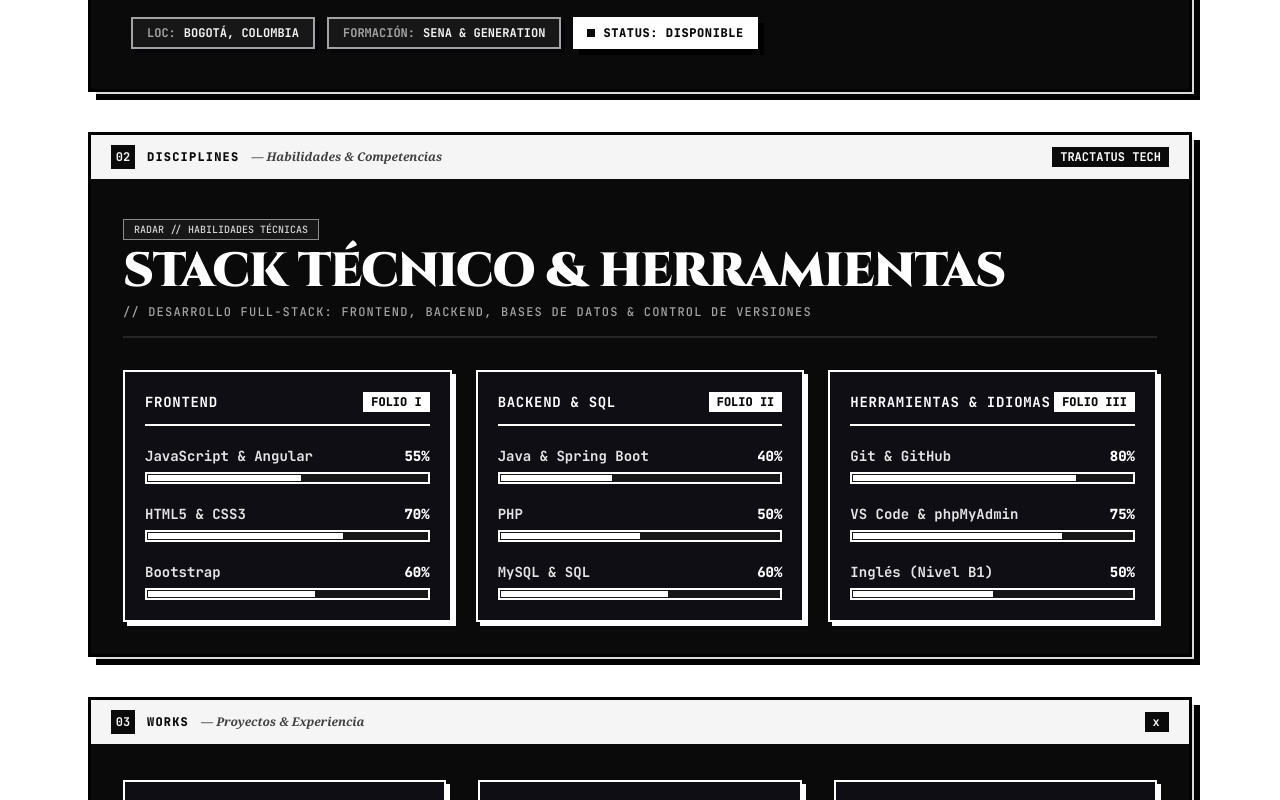
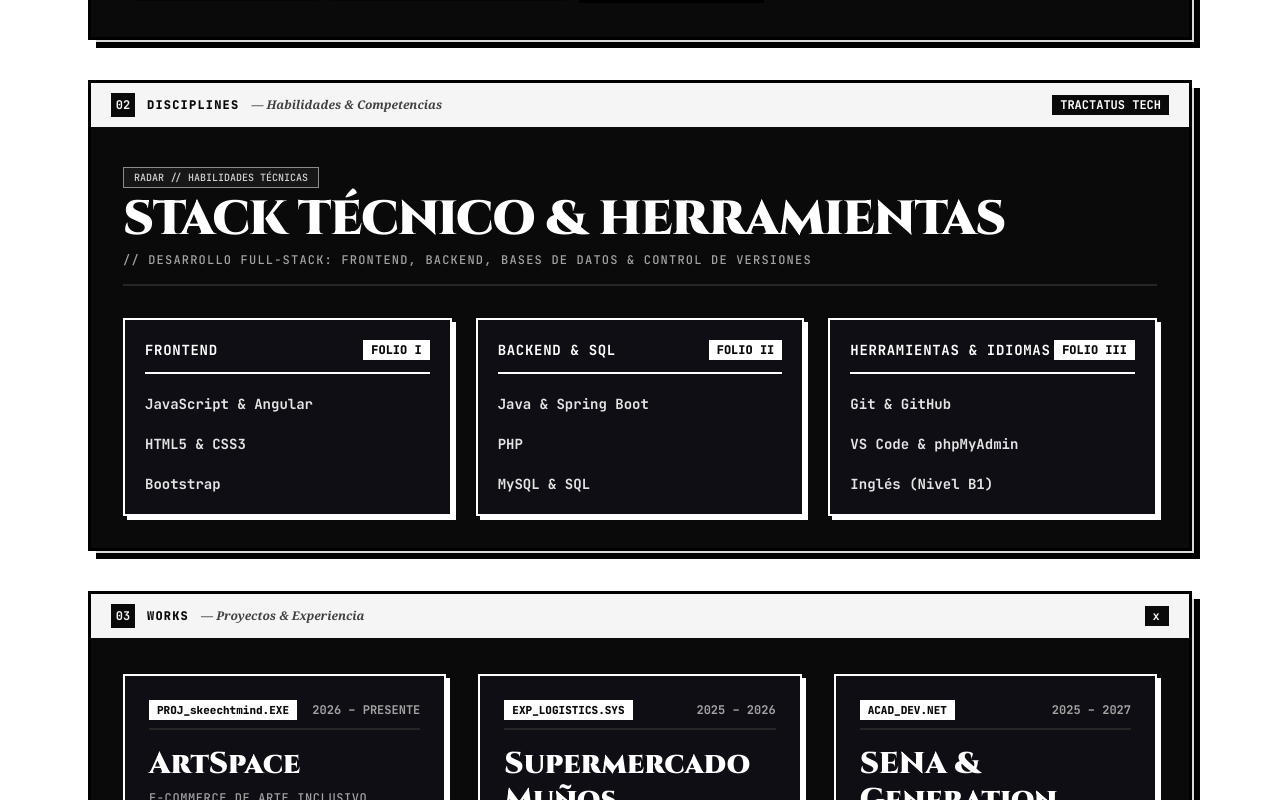
Before and after one commit to Camilobros/Mi-portafolio, a plain HTML site: page index.html in a window 1280 px wide. Shown: the part 932-1732 px from the top of the page. Drawn offline with nearby package versions, Linux system fonts and the light colour scheme; a web font is replaced by a local one.

Commit message:
correciones menores

```diff
--- a/index.html
+++ b/index.html
@@ -119,12 +119,6 @@
             <div
                 class="p-6 sm:p-10 flex flex-col lg:flex-row items-center lg:items-start justify-between gap-10 relative z-10 bg-neutral-950">
                 <div class="flex-1 text-left space-y-6">
-                    <div
-                        class="inline-flex items-center gap-2 border-2 border-white bg-neutral-900 px-3.5 py-1 text-xs font-mono font-bold tracking-wider text-neutral-100 shadow-manga-float">
-                        <span class="w-2 h-2 bg-white inline-block"></span>
-                        FULL-STACK DEVELOPER EN FORMACIÓN
-                        <span class="font-kanji font-bold text-neutral-400"></span>
-                    </div>
                     <div>
                         <h1
                             class="text-4xl sm:text-6xl lg:text-6xl font-black tracking-tight font-display text-white uppercase drop-shadow-[4px_4px_0px_#222227]">
@@ -244,29 +238,18 @@
                             <li class="space-y-1.5">
                                 <div class="flex items-center justify-between text-neutral-200 text-sm font-bold">
                                     <span>JavaScript &amp; Angular</span>
-                                    <span class="font-black text-white">55%</span>
-                                </div>
-                                <div class="w-full bg-neutral-900 h-3 border-2 border-white overflow-hidden p-[1px]">
-                                    <div class="bg-white h-full w-[55%]"></div>
                                 </div>
                             </li>
                             <li class="space-y-1.5">
                                 <div class="flex items-center justify-between text-neutral-200 text-sm font-bold">
                                     <span>HTML5 &amp; CSS3</span>
-                                    <span class="font-black text-white">70%</span>
-                                </div>
-                                <div class="w-full bg-neutral-900 h-3 border-2 border-white overflow-hidden p-[1px]">
-                                    <div class="bg-white h-full w-[70%]"></div>
                                 </div>
                             </li>
                             <li class="space-y-1.5">
                                 <div class="flex items-center justify-between text-neutral-200 text-sm font-bold">
                                     <span>Bootstrap</span>
-                                    <span class="font-black text-white">60%</span>
                                 </div>
-                                <div class="w-full bg-neutral-900 h-3 border-2 border-white overflow-hidden p-[1px]">
-                                    <div class="bg-white h-full w-[60%]"></div>
-                                </div>
+
                             </li>
                         </ul>
                     </div>
@@ -282,28 +265,16 @@
                             <li class="space-y-1.5">
                                 <div class="flex items-center justify-between text-neutral-200 text-sm font-bold">
                                     <span>Java &amp; Spring Boot</span>
-                                    <span class="font-black text-white">40%</span>
-                                </div>
-                                <div class="w-full bg-neutral-900 h-3 border-2 border-white overflow-hidden p-[1px]">
-                                    <div class="bg-white h-full w-[40%]"></div>
                                 </div>
                             </li>
                             <li class="space-y-1.5">
                                 <div class="flex items-center justify-between text-neutral-200 text-sm font-bold">
                                     <span>PHP</span>
-                                    <span class="font-black text-white">50%</span>
-                                </div>
-                                <div class="w-full bg-neutral-900 h-3 border-2 border-white overflow-hidden p-[1px]">
-                                    <div class="bg-white h-full w-[50%]"></div>
                                 </div>
                             </li>
                             <li class="space-y-1.5">
                                 <div class="flex items-center justify-between text-neutral-200 text-sm font-bold">
                                     <span>MySQL &amp; SQL</span>
-                                    <span class="font-black text-white">60%</span>
-                                </div>
-                                <div class="w-full bg-neutral-900 h-3 border-2 border-white overflow-hidden p-[1px]">
-                                    <div class="bg-white h-full w-[60%]"></div>
                                 </div>
                             </li>
                         </ul>
@@ -320,28 +291,16 @@
                             <li class="space-y-1.5">
                                 <div class="flex items-center justify-between text-neutral-200 text-sm font-bold">
                                     <span>Git &amp; GitHub</span>
-                                    <span class="font-black text-white">80%</span>
-                                </div>
-                                <div class="w-full bg-neutral-900 h-3 border-2 border-white overflow-hidden p-[1px]">
-                                    <div class="bg-white h-full w-[80%]"></div>
                                 </div>
                             </li>
                             <li class="space-y-1.5">
                                 <div class="flex items-center justify-between text-neutral-200 text-sm font-bold">
                                     <span>VS Code &amp; phpMyAdmin</span>
-                                    <span class="font-black text-white">75%</span>
-                                </div>
-                                <div class="w-full bg-neutral-900 h-3 border-2 border-white overflow-hidden p-[1px]">
-                                    <div class="bg-white h-full w-[75%]"></div>
                                 </div>
                             </li>
                             <li class="space-y-1.5">
                                 <div class="flex items-center justify-between text-neutral-200 text-sm font-bold">
                                     <span>Inglés (Nivel B1)</span>
-                                    <span class="font-black text-white">50%</span>
-                                </div>
-                                <div class="w-full bg-neutral-900 h-3 border-2 border-white overflow-hidden p-[1px]">
-                                    <div class="bg-white h-full w-[50%]"></div>
                                 </div>
                             </li>
                         </ul>
```
